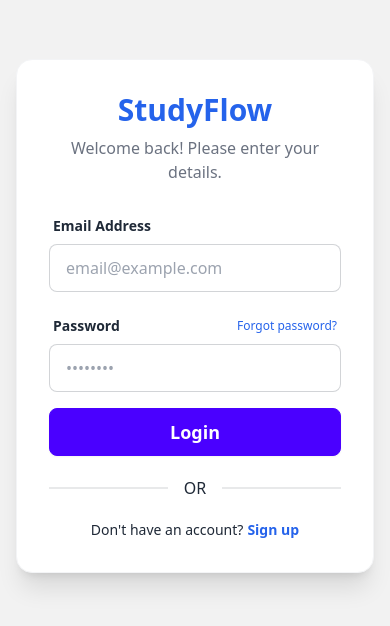
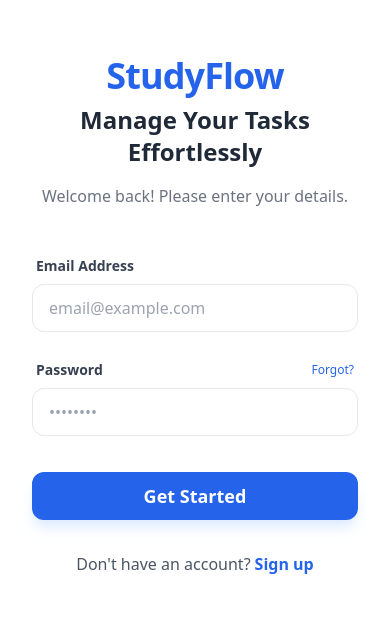
Before and after one commit to Achintha-Dev/studyflow, a React (Vite) app in the folder client/: page /login in a window 390 px wide. Shown: the part 106-732 px from the top of the page. Built offline with nearby package versions, Linux system fonts and the light colour scheme.

Commit message:
updated codelines adn make responsive in Login.jsx

```diff
--- a/client/src/pages/Login.jsx
+++ b/client/src/pages/Login.jsx
@@ -25,70 +25,74 @@ function Login() {
         }
     };
   return (
-    // 'bg-base-200' gives a subtle grey background to make the white card pop
-    <div className="min-h-screen flex items-center justify-center bg-base-200 px-4">
 
-      {/* Card Container */}
-      <div className="card w-full max-w-md bg-base-100 shadow-xl border border-gray-100">
-        <div className="card-body">
+    <div className="min-h-screen flex flex-col lg:flex-row bg-white">
 
-          <div className="text-center mb-4">
-            <h2 className="text-3xl font-bold text-blue-600">StudyFlow</h2>
-            <p className="text-gray-500 mt-2">Welcome back! Please enter your details.</p>
+      {/* --- LEFT SIDE: THE FORM --- */}
+      <div className="flex-1 flex items-center justify-center px-8 py-12 lg:px-24">
+        <div className="w-full max-w-md">
+            <div className="mb-10 text-center lg:text-left">
+                {/* 2. Brand Blue from reference image */}
+                <h2 className="text-4xl font-extrabold text-[#2563eb] tracking-tight mb-2">StudyFlow</h2>
+                <h1 className="text-2xl font-bold text-gray-800 lg:text-3xl">Manage Your Tasks Effortlessly</h1>
+                <p className="text-gray-500 mt-4">Welcome back! Please enter your details.</p>
             </div>
 
-          <form onSubmit={handleSubmit} className="space-y-4">
-
-            {/* Email Field */}
+            <form onSubmit={handleSubmit} className="space-y-5">
                 <div className="form-control">
-              <label className="label">
-                <span className="label-text font-semibold">Email Address</span>
-              </label>
+                    <label className="label"><span className="label-text font-semibold text-gray-700">Email Address</span></label>
                     <input
-                id ="email"
                         type="email"
                         placeholder="email@example.com"
-                className="input input-bordered focus:input-primary w-full"
+                        className="input input-bordered border-gray-200 focus:border-[#2563eb] w-full h-12 rounded-xl"
                         value={email}
                         onChange={(e) => setEmail(e.target.value)}
                         required
                     />
                 </div>
 
-            {/* Password Field */}
                 <div className="form-control">
                     <label className="label">
-                <span className="label-text font-semibold">Password</span>
-                <a href="#" className="label-text-alt link link-hover text-blue-600">Forgot password?</a>
+                        <span className="label-text font-semibold text-gray-700">Password</span>
+                        <a href="#" className="label-text-alt link link-hover text-[#2563eb]">Forgot?</a>
                     </label>
                     <input
-                id="password"
                         type="password"
                         placeholder="••••••••"
-                className="input input-bordered focus:input-primary w-full"
+                        className="input input-bordered border-gray-200 focus:border-[#2563eb] w-full h-12 rounded-xl"
                         value={password}
                         onChange={(e) => setPassword(e.target.value)}
                         required
                     />
                 </div>
 
-            {/* Submit Button */}
-            <div className="form-control mt-6">
-              <button id="submit" type="submit" className="btn btn-primary text-white text-lg">
-                Login
+                <div className="pt-4">
+                    {/* 3. High-contrast Blue Button matching the CTA in image */}
+                    <button type="submit" className="btn bg-[#2563eb] hover:bg-[#1d4ed8] border-none text-white w-full h-12 text-lg normal-case rounded-xl shadow-lg shadow-blue-100">
+                        Get Started
                     </button>
                 </div>
-
             </form>
 
-          {/* Social / Footer Links */}
-          <div className="divider">OR</div>
+            <p className="text-center mt-8 text-gray-600">
+                Don't have an account?
+                <a href="/register" className="text-[#2563eb] font-bold ml-1 hover:underline">Sign up</a>
+            </p>
+        </div>
+      </div>
 
-          <p className="text-center text-sm">
-            Don't have an account?
-            <a href="/register" className="text-blue-600 font-bold ml-1 link link-hover">Sign up</a>
-          </p>
-
+      {/* --- RIGHT SIDE: THE ILLUSTRATION (Hidden on Mobile) --- */}
+      {/* 4. Added 'hidden lg:flex' to ensure this only shows on desktops */}
+      <div className="hidden lg:flex flex-1 bg-blue-50 items-center justify-center p-12">
+        <div className="max-w-xl text-center">
+          {/* Placeholder for your illustration similar to image_737484.png */}
+          <img
+              src="https://img.freepik.com/free-vector/growth-concept-illustration_114360-5235.jpg"
+              alt="StudyFlow Growth"
+              className="w-full h-auto mb-8 mix-blend-multiply"
+          />
+          <h3 className="text-2xl font-bold text-gray-800">Stay organized, focused, and in control.</h3>
+          <p className="text-gray-500 mt-2">Join thousands of students managing their goals today.</p>
         </div>
       </div>
     </div>
```
Lines whose indentation alone changed are shown as unchanged.
